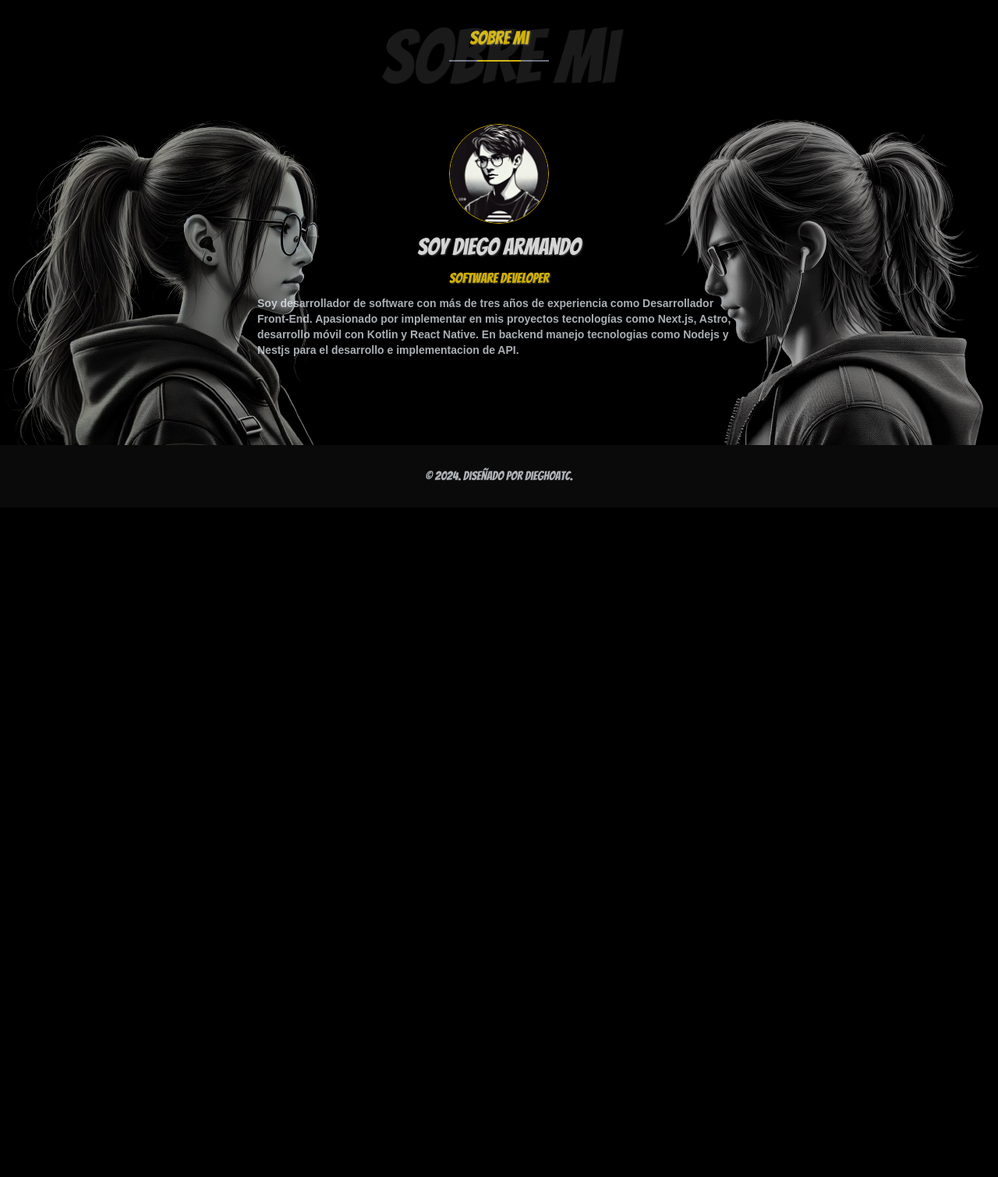
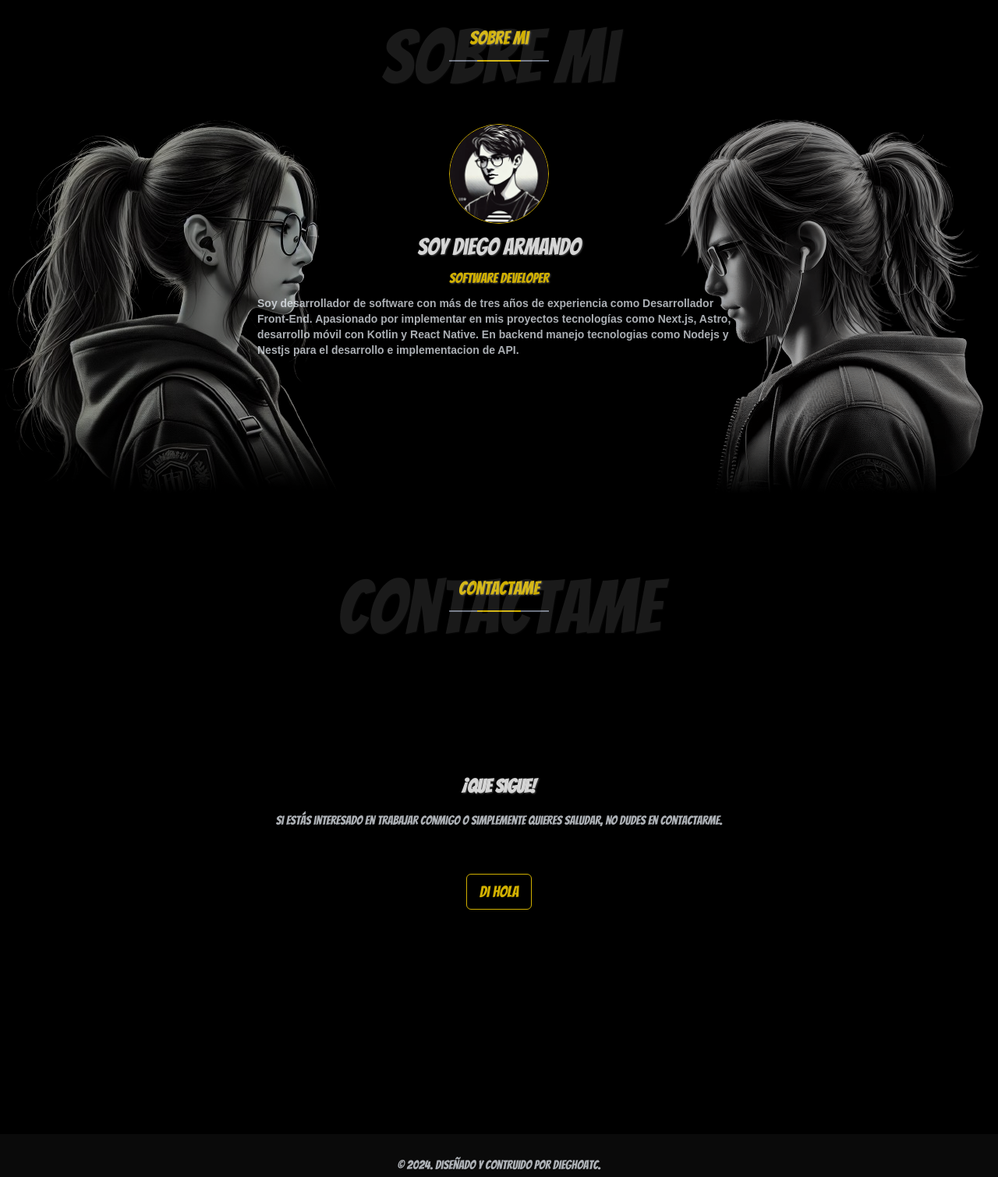
Before and after one commit to Dieghoatc/dieghoatc_website, an Astro site: page / in a window 1280 px wide. Shown: the part 2400-3910 px from the top of the page at 78% size. Before the commit the page ends 3051 px from the top, so only its background shows below. Built offline with nearby package versions, Linux system fonts and the light colour scheme; Astro itself is replaced by a stand-in of ours.

Commit message:
feat: add contact section and resume docs

```diff
--- a/src/components/Hero.astro
+++ b/src/components/Hero.astro
@@ -2,6 +2,8 @@
 import ImageProfile from "../assets/image-profile.webp";
 import Github from "../assets/github.svg";
 import Linkedin from "../assets/linkedin.svg";
+
+import pdfFile from "../docs/resume-es.pdf";
 import "./hero.css";
 ---
 
@@ -25,17 +27,23 @@ import "./hero.css";
     <div class="flex flex-col gap-6 justify-center items-center">
       <div class="flex gap-4">
         <div>
-          <a href="https://github.com/Dieghoatc" target="_blank"><img src={Github.src} alt="github" /></a>
+          <a href="https://github.com/Dieghoatc" target="_blank"
+            ><img src={Github.src} alt="github" /></a
+          >
         </div>
         <div>
-          <a href="https://www.linkedin.com/in/dieghoatc/" target="_blank"><img src={Linkedin.src} alt="linkedin" /></a>
+          <a href="https://www.linkedin.com/in/dieghoatc/" target="_blank"
+            ><img src={Linkedin.src} alt="linkedin" /></a
+          >
         </div>
       </div>
 
       <div
         class="h-[40px] w-28 text-secondary border border-secondary rounded-full flex items-center justify-center text-md"
       >
-        <a href="https://drive.google.com/file/d/1XSQmjDtEKsvIJEZ32Z2thuHZQ7ekl6j9/view?usp=sharing">Descargar CV</a>
+        <a href={pdfFile} target="_blank" rel="noopener noreferrer"
+          >Descargar CV</a
+        >
       </div>
     </div>
   </div>
--- a/src/components/footer/footer.astro
+++ b/src/components/footer/footer.astro
@@ -1,5 +1,5 @@
 <div class="bg-neutral-950">
-    <div class="flex items-center justify-center py-7">
-        <p>© 2024. Diseñado por Dieghoatc. </p>
-    </div>
+  <div class="flex items-center justify-center py-7">
+    <p>© 2024. Diseñado y contruido por Dieghoatc.</p>
+  </div>
 </div>
--- a/src/components/main/Main.astro
+++ b/src/components/main/Main.astro
@@ -3,6 +3,7 @@ import AboutMe from "./components/aboutme/AboutMe.astro";
 import Portfolio from "./components/portfolio/Portfolio.astro";
 import Services from "./components/servicesweb/Servicesweb.astro";
 import Experience from "./components/experience/Experience.astro";
+import Contact from "./components/Contact/Contact.astro";
 ---
 
 <main class="flex flex-col justify-center items-center">
@@ -10,4 +11,5 @@ import Experience from "./components/experience/Experience.astro";
   <Portfolio />
   <Experience />
   <AboutMe />
+  <Contact />
 </main>
--- /dev/null
+++ b/src/components/main/components/Contact/Contact.astro
@@ -0,0 +1,19 @@
+---
+import Title from "../Title.astro";
+---
+
+<section class="my-20 mx-5" id="contact">
+  <Title title="Contactame" />
+  <div class="flex flex-col gap-4 items-center my-28 md:my-52">
+    <h2 class="text-2xl font-bold">¡Que sigue!</h2>
+    <p class="text-center">
+      Si estás interesado en trabajar conmigo o simplemente quieres saludar, no
+      dudes en contactarme.
+    </p>
+    <a
+      href="mailto:dieghoatc@gmail.com"
+      class="text-secondary text-xl px-4 py-2 border border-secondary rounded-md mt-10 hover:bg-amber-400/30 hover:text-white"
+      >Di hola</a
+    >
+  </div>
+</section>
--- a/src/components/main/components/aboutme/AboutMe.astro
+++ b/src/components/main/components/aboutme/AboutMe.astro
@@ -3,6 +3,8 @@ import GirlImage from "../../../../assets/girl.png";
 import MaleImage from "../../../../assets/male.png";
 import ImageProfile2 from "../../../../assets/image-profile2.webp";
 import Title from "../Title.astro";
+
+import "./aboutme.css";
 ---
 
 <section class="relative w-full flex justify-center items-center" id="about-me">
@@ -10,19 +12,19 @@ import Title from "../Title.astro";
     <img
       src={GirlImage.src}
       alt="Imagen mujer"
-      class="opacity-65 hidden md:block md:scale-90 lg:scale-100 "
+      class="opacity-65 hidden md:block md:scale-90 lg:scale-100 mask"
     />
   </div>
   <div class="absolute bottom-[-62px] right-0 -z-10">
     <img
       src={MaleImage.src}
       alt="Imagen hombre"
-      class="opacity-65 hidden md:block md:scale-90 lg:scale-100 "
+      class="opacity-65 hidden md:block md:scale-90 lg:scale-100 mask"
     />
   </div>
   <div class="mx-5 mb-28 max-w-maxwidth">
     <Title title="Sobre mi" />
-    <div class="flex flex-col items-center justify-center gap-3 ">
+    <div class="flex flex-col items-center justify-center gap-3">
       <div
         class="h-32 w-32 border border-secondary rounded-full overflow-hidden"
       >
@@ -30,16 +32,16 @@ import Title from "../Title.astro";
       </div>
 
       <div class="flex flex-col justify-center items-center gap-2">
-        <h2 class="text-3xl ">Soy Diego Armando</h2>
+        <h2 class="text-3xl">Soy Diego Armando</h2>
         <h4 class="text-lg text-secondary">Software Developer</h4>
         <p class="font-secondary text-sm font-bold md:px-20 lg:px-60">
           Soy desarrollador de software con más de tres años de experiencia como
           Desarrollador Front-End. Apasionado por implementar en mis proyectos
           tecnologías como Next.js, Astro, desarrollo móvil con Kotlin y React
-          Native. En backend manejo tecnologias como Nodejs y Nestjs para el desarrollo e implementacion de API.
+          Native. En backend manejo tecnologias como Nodejs y Nestjs para el
+          desarrollo e implementacion de API.
         </p>
       </div>
     </div>
   </div>
-
 </section>
--- /dev/null
+++ b/src/components/main/components/aboutme/aboutme.css
@@ -0,0 +1,3 @@
+.mask{
+    mask-image: linear-gradient( black 80%, transparent);
+}
--- a/src/components/navbar/Navbar.astro
+++ b/src/components/navbar/Navbar.astro
@@ -5,9 +5,11 @@ import "./menuMobile.css";
 import "./navbar.css";
 ---
 
-<div class="flex w-full flex-col py-2 fixed z-10 backdrop-blur-sm ">
-  <header class="flex justify-center " >
-    <div class="max-w-maxwidth flex w-full items-center justify-between mx-5 xl:mx-auto">
+<div class="flex w-full flex-col py-2 fixed z-10 backdrop-blur-sm">
+  <header class="flex justify-center">
+    <div
+      class="max-w-maxwidth flex w-full items-center justify-between mx-5 xl:mx-auto"
+    >
       <div class="flex items-center gap-2">
         <div class="logo">
           <img
@@ -17,7 +19,7 @@ import "./navbar.css";
           />
         </div>
         <div>
-          <span ><a href="/" class="text-secondary text-2xl">Dieghoatc</a></span>
+          <span><a href="/" class="text-secondary text-2xl">Dieghoatc</a></span>
         </div>
       </div>
 
@@ -28,15 +30,12 @@ import "./navbar.css";
             <!-- <li><a href="#">Resumen</a></li> -->
             <li><a href="#about-me">Sobre mi</a></li>
             <li><a href="#">Blog</a></li>
-            <li><a href="#">Contacto</a></li>
+            <li><a href="#contact">Contacto</a></li>
           </ul>
         </nav>
       </div>
 
-      <div
-        class="flex flex-col gap-2 items-center md:hidden"
-        id="toggle-on"
-      >
+      <div class="flex flex-col gap-2 items-center md:hidden" id="toggle-on">
         <div
           class="bg-white w-7 h-0.5 border border-white rounded button-control"
           id="button-top"
@@ -63,14 +62,15 @@ import "./navbar.css";
           <li class="item-position contract-portfolio" id="deploy-portfolio">
             <a href="#portfolio">Portafolio</a>
           </li>
-            <li class="item-position contract-resume" id="deploy-resume">
-              -
-            </li>
+          <li class="item-position contract-resume" id="deploy-resume">-</li>
           <li class="item-position contract-aboutme" id="deploy-aboutme">
             <a href="#about-me">Sobre mi</a>
           </li>
-            <li class="item-position contract-blog" id="deploy-blog"><a href="#">Blog</a></li>
+          <li class="item-position contract-blog" id="deploy-blog">
+            <a href="#">Blog</a>
+          </li>
           <li class="item-position contract-contact" id="deploy-contact">
+            <a href="#contact">Contacto</a>
           </li>
         </ul>
       </nav>
@@ -86,7 +86,6 @@ import "./navbar.css";
   const buttonMiddle = document.getElementById("button-middle");
   const buttonGround = document.getElementById("button-bottom");
 
-
   const showMenu = document.getElementById("show-menu");
 
   const portfolio = document.getElementById("deploy-portfolio");
@@ -95,7 +94,7 @@ import "./navbar.css";
   const blog = document.getElementById("deploy-blog");
   const contact = document.getElementById("deploy-contact");
 
-  const listMenu = document.getElementById('list-menu')
+  const listMenu = document.getElementById("list-menu");
 
   if (
     toggleOn &&
@@ -107,7 +106,8 @@ import "./navbar.css";
     resume &&
     aboutMe &&
     blog &&
-    contact && listMenu
+    contact &&
+    listMenu
   ) {
     const buttonSides = {
       toggleOn,
@@ -119,10 +119,10 @@ import "./navbar.css";
       resume,
       aboutMe,
       blog,
-      contact,listMenu
+      contact,
+      listMenu,
     };
 
     burgerContol(buttonSides);
   }
-
 </script>
```
Also changed, not shown: 2 other files. Lines whose indentation alone changed are shown as unchanged.
